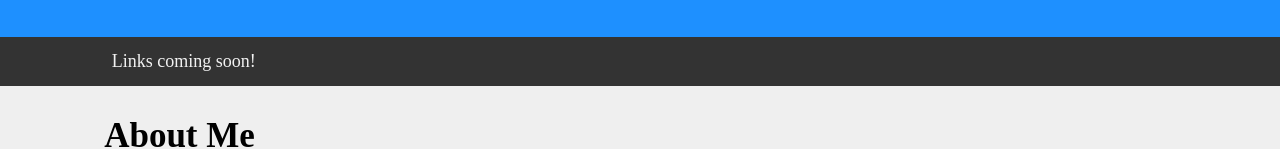
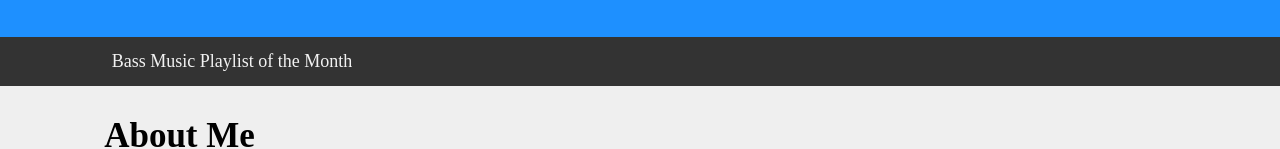
Before and after one commit to PhantomTrig/PhantomTrig.github.io, a plain HTML site: page index.html in a window 1280 px wide. Shown: the part 179-328 px from the top of the page. Drawn offline with nearby package versions, Linux system fonts and the light colour scheme.

Commit message:
Add files via upload

```diff
--- a/index.html
+++ b/index.html
@@ -79,7 +79,7 @@ p {
     </div>
 
     <div class="topnav">
-    <a href="">Links coming soon!</a>
+    <a href="https://phantomtrig.github.io/bass-music-playlist/">Bass Music Playlist of the Month</a>
 
     </div>
 
```
